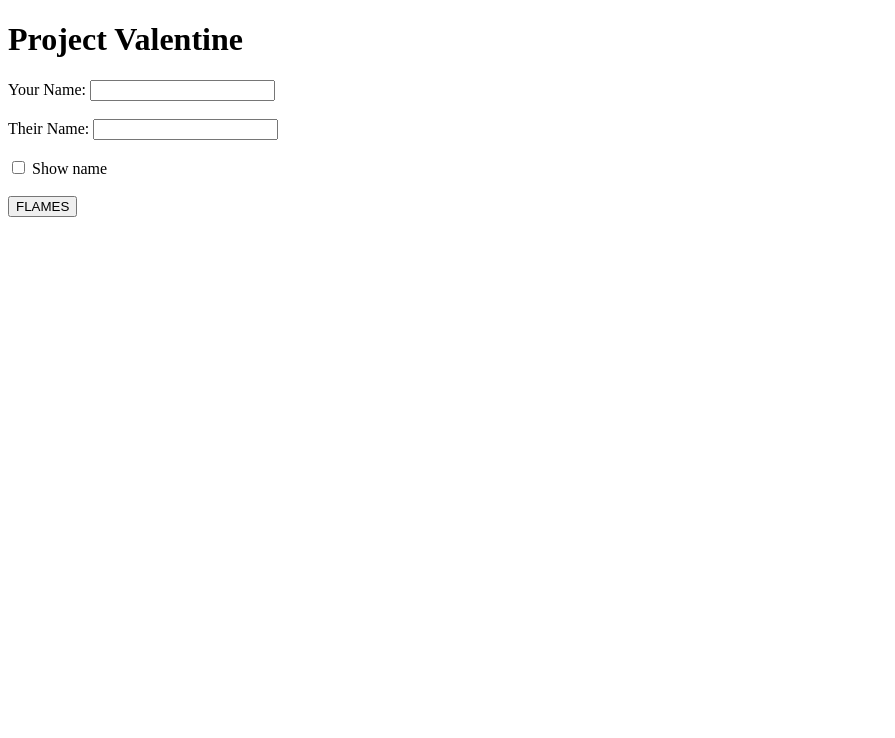
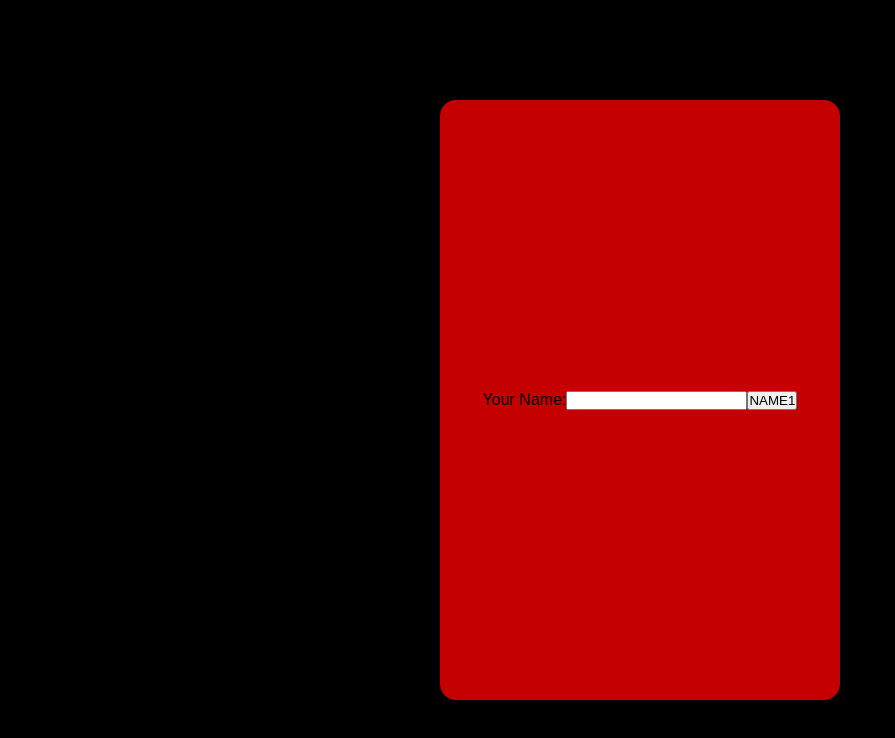
Before and after one commit to FPPinedaJr/project-V, a plain HTML site: page index.html in a window 1280 px wide. Shown: the whole page, without its empty margins (0-895 px from the left). Drawn offline with Linux system fonts and the light colour scheme.

Commit message:
Add the flip card feature in css

```diff
--- a/index.html
+++ b/index.html
@@ -1,21 +1,26 @@
 <!DOCTYPE html>
 <html lang="en">
 <head>
-    <meta charset="UTF-8">
-    <meta http-equiv="X-UA-Compatible" content="IE=edge">
-    <meta name="viewport" content="width=device-width, initial-scale=1.0">
-    <link rel="stylesheet" href="styles.css">
-    <title>Project Valentine</title>
+	<meta charset="UTF-8">
+	<meta name="viewport" content="width=device-width, initial-scale=1.0">
+	<title>Game Card</title>
+	<link rel="stylesheet" href="styles.css" />
 </head>
 <body>
-    <h1>Project Valentine</h1>
-    <label for="yourname">Your Name:</label> <input type="text" id="yourname"> <br><br>
-    <label for="theirname">Their Name:</label> <input type="password" id="theirname"> <br><br>
-    <input type="checkbox" id="show" onclick="show()"> <label for="show">Show name</label> <br><br>
-    <button onclick="flames()">FLAMES</button>
-
-
-
-<script src="main.js"></script>
+	<div class="outer">
+		<div class="inner">
+			<div class="card front">
+                <label for="yourname">Your Name:</label>
+                <input type="text" id="yourname">
+                <button onclick="getYourName()">NAME1</button>
+			</div>
+			<div class="card back">
+                <label for="theirname">Their Name:</label> <input type="text" id="theirname">
+                <input type="checkbox" id="show" onclick="show()"> <label for="show">Hide</label>
+                <button onclick="flames()">FLAMES</button>
+			</div>
+		</div>
+	</div>
+	<script src="main.js"></script>
 </body>
 </html>
--- a/main.js
+++ b/main.js
@@ -1,5 +1,12 @@
+function getYourName() {
+    window.input1 = document.getElementById('yourname').value;
+    const card = document.querySelector(".inner");
+    card.classList.toggle("is-flipped");
+}
+
+
 function flames() {
-   const input1 = document.getElementById('yourname').value;
+    // const input1 = document.getElementById('yourname').value;
     const input2 = document.getElementById('theirname').value;
 
     let name1 = input1;
@@ -48,9 +55,9 @@ function flames() {
 
 function show() {
     let show = document.getElementById("theirname")
-    if (show.type == "password") {
+    if (show.type == "text") {
+        show.type = "password";
+    } else {
         show.type = "text";
-    } else {
-        show.type = "password";
     }
 }
--- a/styles.css
+++ b/styles.css
@@ -0,0 +1,58 @@
+* {
+    margin: 0;
+    padding: 0;
+  }
+
+  body {
+    font-family: montserrat, sans-serif;
+    width: 100%;
+    min-height: 100vh;
+    background-color: black;
+  }
+
+  .outer {
+    margin: 100px auto 0;
+    width: 400px;
+    height: 600px;
+    perspective: 1000px;
+  }
+
+  .inner {
+    width: 100%;
+    height: 100%;
+    transition: transform 1s;
+    transform-style: preserve-3d;
+    cursor: pointer;
+    position: relative;
+  }
+
+  .inner.is-flipped {
+    transform: rotateY(180deg);
+  }
+
+
+  .card {
+    position: absolute;
+    width: 100%;
+    height: 100%;
+    -webkit-backface-visibility: hidden;
+    backface-visibility: hidden;
+    overflow: hidden;
+    border-radius: 16px;
+    box-shadow: 0px 3px 18px 3px rgba(0, 0, 0, 0.2);
+  }
+
+  .front{
+    background-color: rgb(197, 0, 0);
+    display: flex;
+    align-items: center;
+    justify-content: center;
+  }
+
+  .back {
+    transform: rotateY(180deg);
+    display: flex;
+    align-items: center;
+    justify-content: center;
+    background-color: rgb(36, 0, 197);
+  }
```
